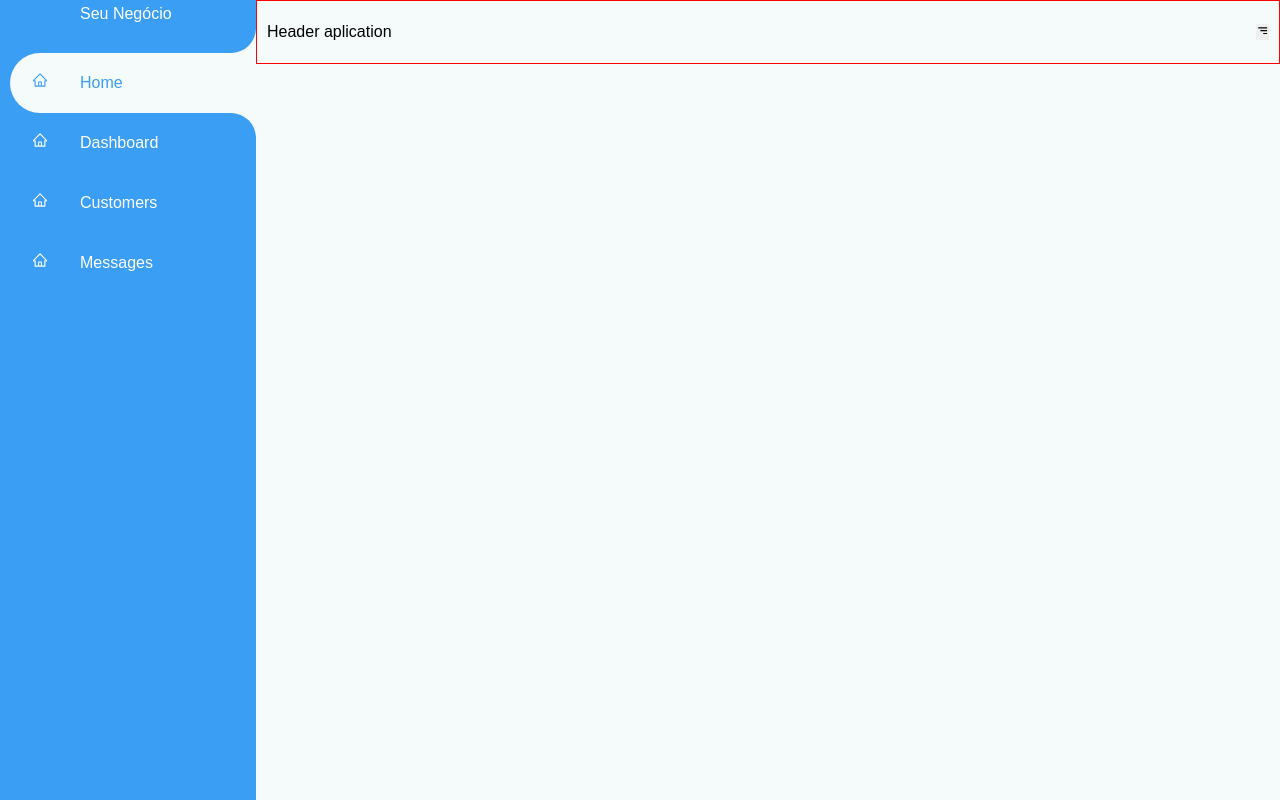
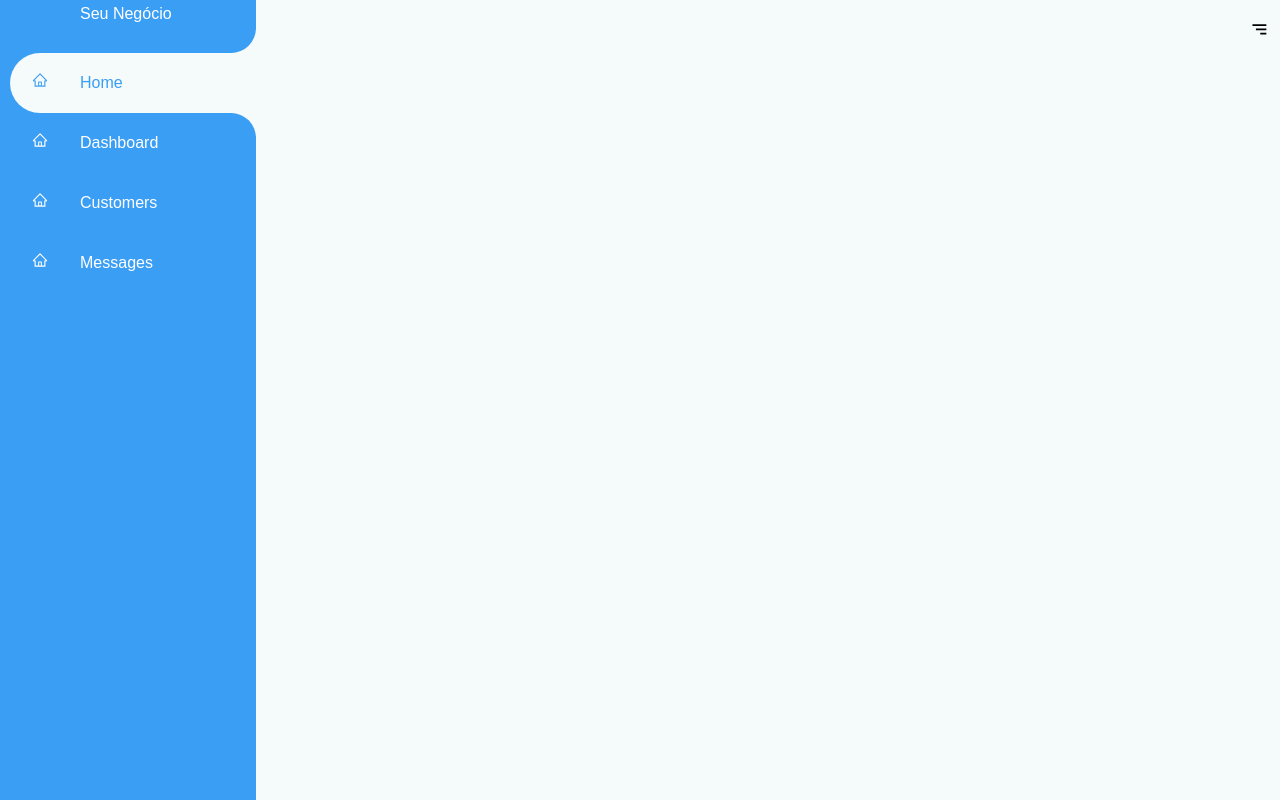
Before and after one commit to vinnidias/seunegocioonline, a React (Create React App) app in the folder dashboard/: page / in a window 1280 px wide. Built offline with nearby package versions, Linux system fonts and the light colour scheme; a web font is replaced by a local one.

Commit message:
recive title page with props

```diff
--- a/dashboard/src/components/Header/index.tsx
+++ b/dashboard/src/components/Header/index.tsx
@@ -3,12 +3,16 @@
 import { BiMenuAltRight } from "react-icons/bi"
 import { MenuContexts } from "../../contexts/MenuContexts";
 
-export const Header: React.FC = () => {
+type IProps = {
+  title: string;
+}
+
+export const Header: React.FC<IProps>= ({title}) => {
   const { isOpen, setIsOpen }: any = React.useContext(MenuContexts)
   console.log(isOpen)
   return (
     <S.Header isOpen={isOpen}>
-      Header aplication
+      <h2>{title}</h2>
       <button onClick={()=> setIsOpen(!isOpen)}>
         <BiMenuAltRight />
       </button>
--- a/dashboard/src/components/Header/styles.ts
+++ b/dashboard/src/components/Header/styles.ts
@@ -6,12 +6,23 @@
 
 export const Header = styled.header<IISOpen>`
   display: flex;
-  margin-left: ${({isOpen}) => isOpen ? `20%` : `6%`};
+  margin-left: ${({isOpen}) => isOpen ? `20%` : `5%`};
   transition: .5s;
   height: 8vh;
   width: 100vw;
-  border: 1px solid red;
   align-items: center;
   padding: 0 10px;
   justify-content: space-between;
+
+  button{
+    background: none;
+    font-size: 1.3rem;
+    transition: .3s;
+
+    :hover {
+      cursor: pointer;
+      opacity: .6;
+      font-size: 1.6rem;
+    }
+  }
 `;
```
